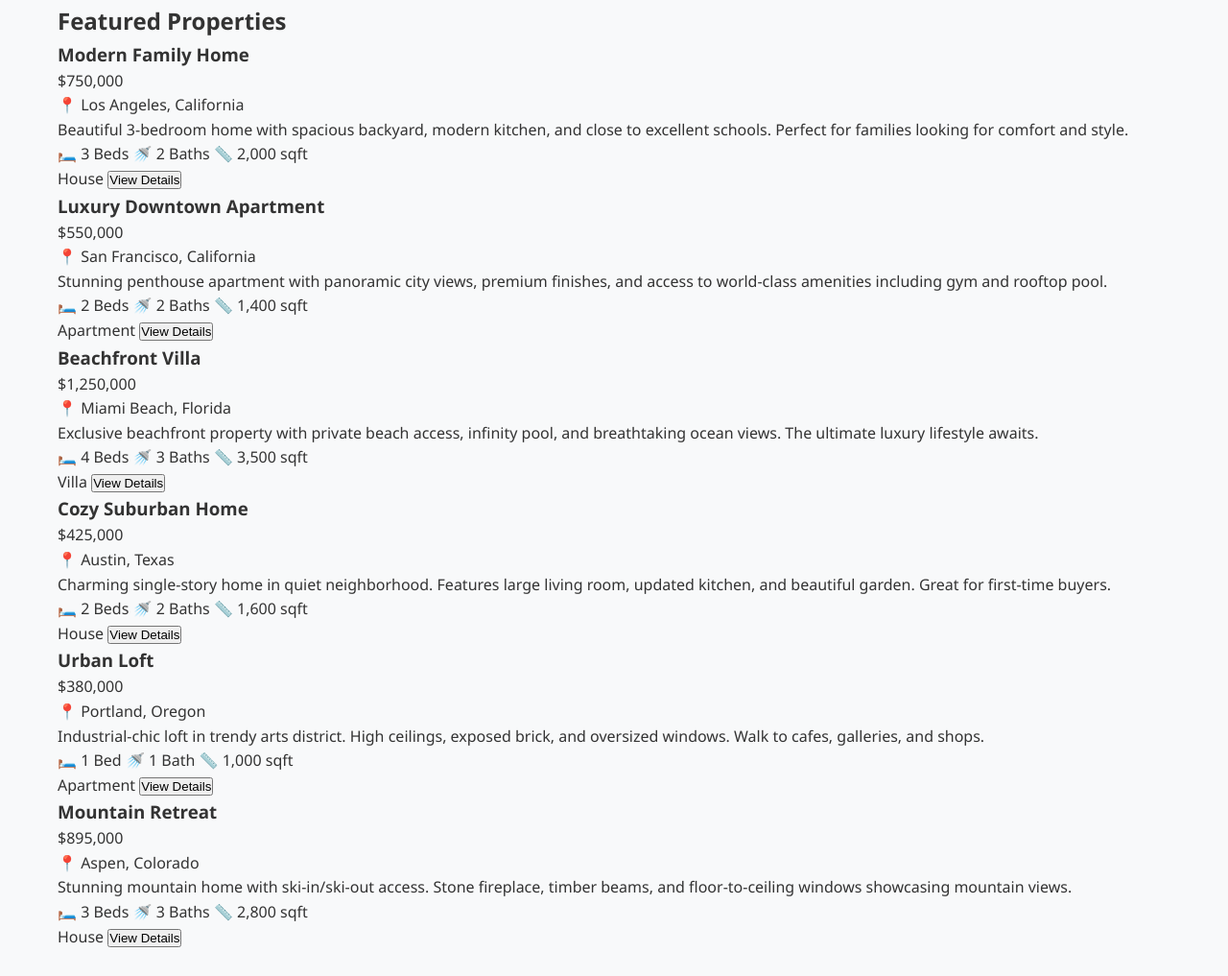
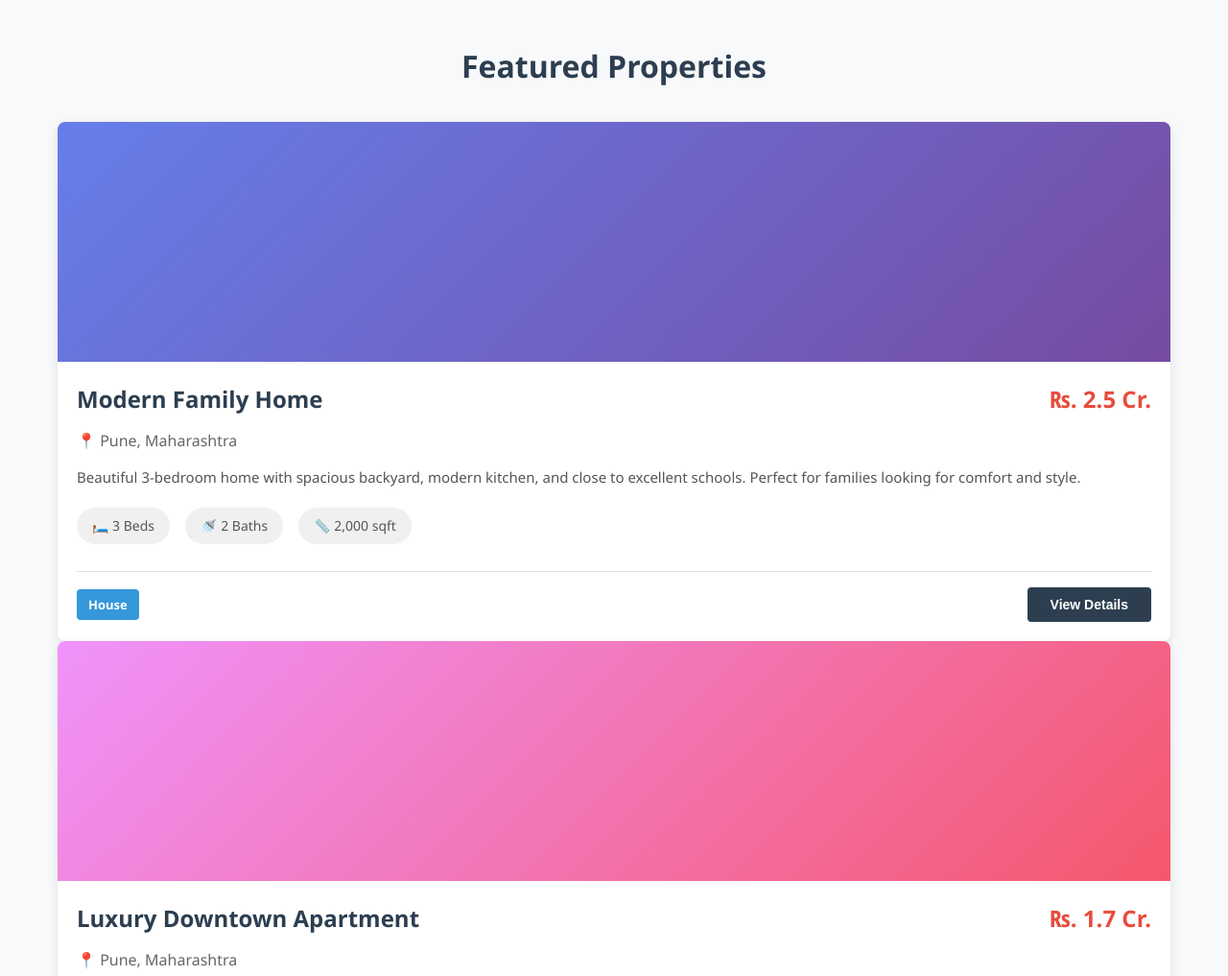
Before and after one commit to LogicLoop0803/Real-estate-listing-Catalog, a plain HTML site: page index.html in a window 1280 px wide. Shown: the part 569-1586 px from the top of the page at 96% size. Before the commit the page ends 1558 px from the top, so only its background shows below. Drawn offline with Linux system fonts and the light colour scheme.

Commit message:
Added CSS for Property cards 1-6

```diff
--- a/index.html
+++ b/index.html
@@ -66,9 +66,9 @@
           <label class="filter-label">Location</label>
           <select class="filter-select">
             <option>All Locations</option>
-            <option>Los Angeles</option>
-            <option>San Francisco</option>
-            <option>Miami</option>
+            <option>Pune</option>
+            <option>Mumbai</option>
+            <option>Gurgaon</option>
           </select>
         </div>
       </div>
@@ -82,9 +82,9 @@
           <div class="property-details">
             <div class="property-header">
               <h3 class="property-title">Modern Family Home</h3>
-              <span class="property-price">$750,000</span>
+              <span class="property-price">₨. 2.5 Cr.</span>
             </div>
-            <p class="property-location">📍 Los Angeles, California</p>
+            <p class="property-location">📍 Pune, Maharashtra</p>
             <p class="property-description">Beautiful 3-bedroom home with spacious backyard, modern kitchen, and close to excellent schools. Perfect for families looking for comfort and style.</p>
             <div class="property-features">
               <span class="feature">🛏️ 3 Beds</span>
@@ -102,9 +102,9 @@
           <div class="property-details">
             <div class="property-header">
               <h3 class="property-title">Luxury Downtown Apartment</h3>
-              <span class="property-price">$550,000</span>
+              <span class="property-price">₨. 1.7 Cr.</span>
             </div>
-            <p class="property-location">📍 San Francisco, California</p>
+            <p class="property-location">📍 Pune, Maharashtra</p>
             <p class="property-description">Stunning penthouse apartment with panoramic city views, premium finishes, and access to world-class amenities including gym and rooftop pool.</p>
             <div class="property-features">
               <span class="feature">🛏️ 2 Beds</span>
@@ -122,9 +122,9 @@
           <div class="property-details">
             <div class="property-header">
               <h3 class="property-title">Beachfront Villa</h3>
-              <span class="property-price">$1,250,000</span>
+              <span class="property-price">₨. 22 Cr.</span>
             </div>
-            <p class="property-location">📍 Miami Beach, Florida</p>
+            <p class="property-location">📍 Mumbai, Maharashtra</p>
             <p class="property-description">Exclusive beachfront property with private beach access, infinity pool, and breathtaking ocean views. The ultimate luxury lifestyle awaits.</p>
             <div class="property-features">
               <span class="feature">🛏️ 4 Beds</span>
@@ -142,54 +142,14 @@
           <div class="property-details">
             <div class="property-header">
               <h3 class="property-title">Cozy Suburban Home</h3>
-              <span class="property-price">$425,000</span>
+              <span class="property-price">₨. 2.3 Cr.</span>
             </div>
-            <p class="property-location">📍 Austin, Texas</p>
+            <p class="property-location">📍 Mumbai, Maharashtra</p>
             <p class="property-description">Charming single-story home in quiet neighborhood. Features large living room, updated kitchen, and beautiful garden. Great for first-time buyers.</p>
             <div class="property-features">
               <span class="feature">🛏️ 2 Beds</span>
               <span class="feature">🚿 2 Baths</span>
               <span class="feature">📏 1,600 sqft</span>
-            </div>
-            <div class="property-footer">
-              <span class="property-type">House</span>
-              <button class="btn-secondary">View Details</button>
-            </div>
-          </div>
-        </article>
-        <article class="property-card">
-          <div class="property-image" style="background: linear-gradient(135deg, #a8edea 0%, #fed6e3 100%);"></div>
-          <div class="property-details">
-            <div class="property-header">
-              <h3 class="property-title">Urban Loft</h3>
-              <span class="property-price">$380,000</span>
-            </div>
-            <p class="property-location">📍 Portland, Oregon</p>
-            <p class="property-description">Industrial-chic loft in trendy arts district. High ceilings, exposed brick, and oversized windows. Walk to cafes, galleries, and shops.</p>
-            <div class="property-features">
-              <span class="feature">🛏️ 1 Bed</span>
-              <span class="feature">🚿 1 Bath</span>
-              <span class="feature">📏 1,000 sqft</span>
-            </div>
-            <div class="property-footer">
-              <span class="property-type">Apartment</span>
-              <button class="btn-secondary">View Details</button>
-            </div>
-          </div>
-        </article>
-        <article class="property-card">
-          <div class="property-image" style="background: linear-gradient(135deg, #ffecd2 0%, #fcb69f 100%);"></div>
-          <div class="property-details">
-            <div class="property-header">
-              <h3 class="property-title">Mountain Retreat</h3>
-              <span class="property-price">$895,000</span>
-            </div>
-            <p class="property-location">📍 Aspen, Colorado</p>
-            <p class="property-description">Stunning mountain home with ski-in/ski-out access. Stone fireplace, timber beams, and floor-to-ceiling windows showcasing mountain views.</p>
-            <div class="property-features">
-              <span class="feature">🛏️ 3 Beds</span>
-              <span class="feature">🚿 3 Baths</span>
-              <span class="feature">📏 2,800 sqft</span>
             </div>
             <div class="property-footer">
               <span class="property-type">House</span>
--- a/style.css
+++ b/style.css
@@ -150,3 +150,134 @@
       font-size: 14px;
       background-color: white;
     }
+    .listings-section {
+      padding: 40px 0;
+    }
+
+    .section-title {
+      font-size: 32px;
+      margin-bottom: 32px;
+      color: #2c3e50;
+      text-align: center;
+    }
+
+    .property-list {
+      display: flex;
+      flex-direction: column;
+      gap: 24px;
+    }
+
+    .property-card {
+      background-color: white;
+      border-radius: 8px;
+      overflow: hidden;
+      box-shadow: 0 4px 12px rgba(0, 0, 0, 0.1);
+      transition: transform 0.3s, box-shadow 0.3s;
+      display: flex;
+      flex-direction: column;
+    }
+
+    .property-card:hover {
+      transform: translateY(-4px);
+      box-shadow: 0 8px 20px rgba(0, 0, 0, 0.15);
+    }
+
+    .property-image {
+      width: 100%;
+      height: 250px;
+      object-fit: cover;
+      background-color: #e0e0e0;
+    }
+
+    .property-details {
+      padding: 20px;
+      display: flex;
+      flex-direction: column;
+      gap: 12px;
+    }
+
+    .property-header {
+      display: flex;
+      justify-content: space-between;
+      align-items: flex-start;
+      gap: 12px;
+      flex-wrap: wrap;
+    }
+
+    .property-title {
+      font-size: 24px;
+      color: #2c3e50;
+      font-weight: bold;
+    }
+
+    .property-price {
+      font-size: 24px;
+      color: #e74c3c;
+      font-weight: bold;
+    }
+
+    .property-location {
+      color: #666;
+      font-size: 16px;
+      display: flex;
+      align-items: center;
+      gap: 4px;
+    }
+
+    .property-description {
+      color: #555;
+      line-height: 1.6;
+      font-size: 15px;
+    }
+
+    .property-features {
+      display: flex;
+      gap: 16px;
+      flex-wrap: wrap;
+      margin-top: 8px;
+    }
+
+    .feature {
+      background-color: #f0f0f0;
+      padding: 8px 16px;
+      border-radius: 20px;
+      font-size: 14px;
+      color: #555;
+      font-weight: 500;
+    }
+
+    .property-footer {
+      display: flex;
+      justify-content: space-between;
+      align-items: center;
+      margin-top: 16px;
+      padding-top: 16px;
+      border-top: 1px solid #e0e0e0;
+      flex-wrap: wrap;
+      gap: 12px;
+    }
+
+    .property-type {
+      background-color: #3498db;
+      color: white;
+      padding: 6px 12px;
+      border-radius: 4px;
+      font-size: 13px;
+      font-weight: 600;
+    }
+
+    .btn-secondary {
+      background-color: #2c3e50;
+      color: white;
+      padding: 10px 24px;
+      border: none;
+      border-radius: 4px;
+      font-size: 14px;
+      font-weight: 600;
+      cursor: pointer;
+      transition: background-color 0.3s;
+    }
+
+    .btn-secondary:hover {
+      background-color: #34495e;
+    }
```
